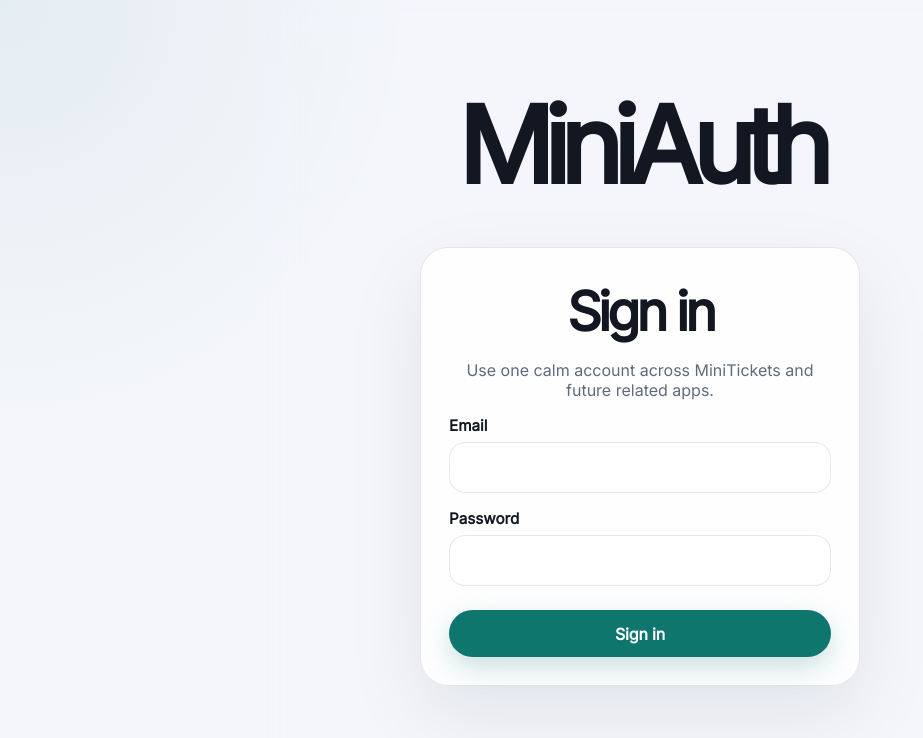
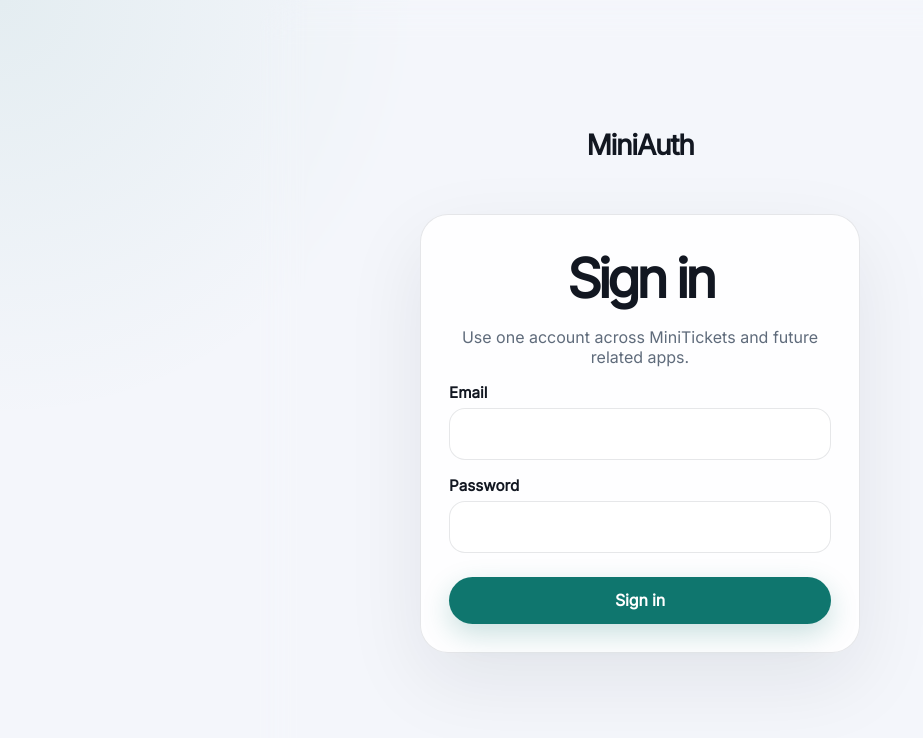
Before and after one commit to iandorsey00/miniauth, a Next.js app: page /login in a window 1280 px wide. Shown: the top 738 px of the page, without its empty margins (0-923 px from the left). Built offline with nearby package versions, Linux system fonts and the light colour scheme; no server answers.

Commit message:
Align auth header copy and branding

```diff
--- a/app/globals.css
+++ b/app/globals.css
@@ -503,6 +503,10 @@
   gap: 0.55rem;
 }
 
+.login-brand-compact {
+  gap: 0.18rem;
+}
+
 .login-brand-subtitle {
   color: var(--accent);
   font-family: "Inter", sans-serif !important;
--- a/app/login/page.tsx
+++ b/app/login/page.tsx
@@ -37,10 +37,10 @@
     <div className="auth-page">
       <div className="auth-card minitickets-auth-card">
         <section className="hero-card">
-          <span className="login-brand">
-            <span className="subtitle-only">{dictionary.appName}</span>
+          <span className="login-brand login-brand-compact">
+            <span className="auth-brand-wordmark">{dictionary.appName}</span>
             {locale === "ZH_CN" ? (
-              <span className="login-brand-subtitle" lang="en">
+              <span className="auth-brand-subtitle" lang="en">
                 MiniAuth
               </span>
             ) : null}
--- a/app/verify-login/page.tsx
+++ b/app/verify-login/page.tsx
@@ -48,10 +48,10 @@
     <div className="auth-page">
       <div className="auth-card minitickets-auth-card">
         <section className="hero-card">
-          <span className="login-brand">
-            <span className="subtitle-only">{dictionary.appName}</span>
+          <span className="login-brand login-brand-compact">
+            <span className="auth-brand-wordmark">{dictionary.appName}</span>
             {challenge.user.locale === "ZH_CN" ? (
-              <span className="login-brand-subtitle" lang="en">
+              <span className="auth-brand-subtitle" lang="en">
                 MiniAuth
               </span>
             ) : null}
--- a/lib/i18n.ts
+++ b/lib/i18n.ts
@@ -9,7 +9,7 @@
     },
     auth: {
       loginTitle: "Sign in",
-      loginIntro: "Use one calm account across MiniTickets and future related apps.",
+      loginIntro: "Use one account across MiniTickets and future related apps.",
       email: "Email",
       password: "Password",
       passwordConfirm: "Confirm password",
--- a/package.json
+++ b/package.json
@@ -1,6 +1,6 @@
 {
   "name": "miniauth",
-  "version": "0.1.8",
+  "version": "0.1.9",
   "private": true,
   "description": "MiniAuth - small shared login service for MiniTickets and related apps",
   "type": "module",
```
Also changed, not shown: 2 other files (tests, documents, lock files or other folders).
